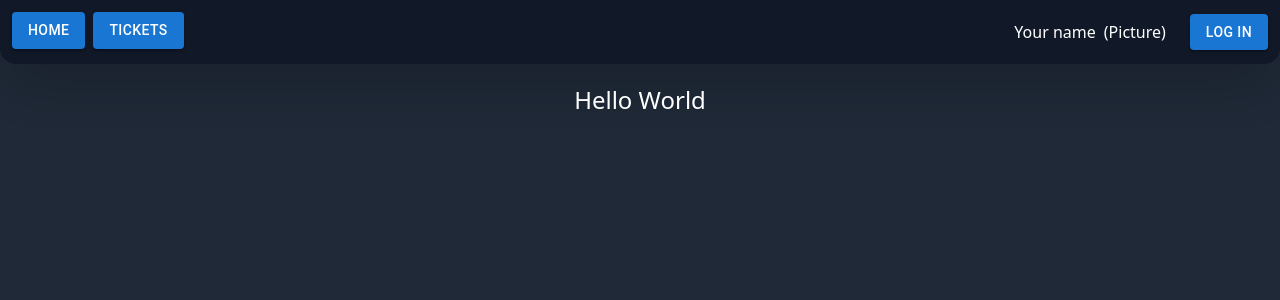
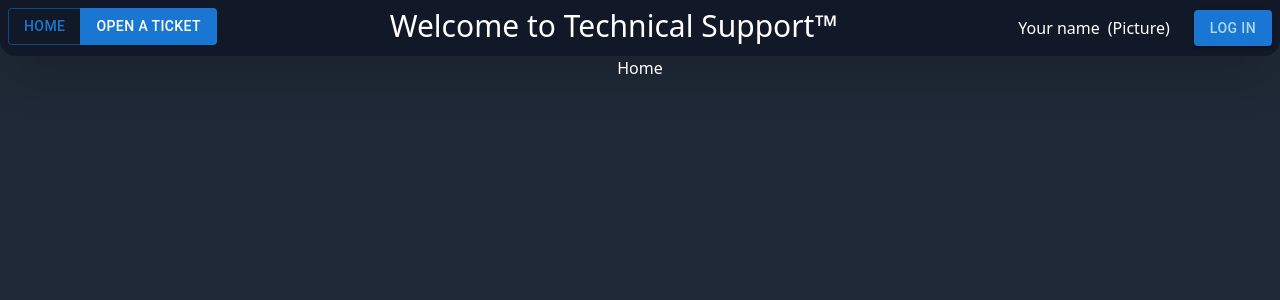
Before and after one commit to balhun/techsupport, a React (Vite) app: page / in a window 1280 px wide. Shown: the top 300 px of the page. Built offline with nearby package versions, Linux system fonts and the light colour scheme.

Commit message:
Fixed Routing, renamed some pages, worked on Menu more, still not done yet tho (remélem tetszik)

```diff
--- a/src/App.jsx
+++ b/src/App.jsx
@@ -1,20 +1,26 @@
 import { createBrowserRouter, RouterProvider } from "react-router-dom";
-import Menu from "./Menu"
-import Login from "./Login.jsx"
-import Ticket from "./Ticket.jsx"
+import Layout from "./Layout.jsx";
+import Home from "./pages/Home.jsx";
+import MyTickets from "./pages/MyTickets.jsx";
+import Login from "./pages/Login.jsx";
+import OpenTicket from "./pages/OpenTicket.jsx";
+import Profile from "./pages/Profile.jsx";
 
 function App() {
 
   const router = createBrowserRouter([
-    { path: "/", element: <Menu />, children: [
-      { path: "/ticket", element: <Ticket /> },
-      { path: "/login", element: <Login /> }
+    { path: "/", element: <Layout />, children: [
+      { path: "/", element: <Home /> },
+      { path: "/mytickets", element: <MyTickets /> },
+      { path: "/login", element: <Login /> },
+      { path: "/openticket", element: <OpenTicket /> },
+      { path: "/profile", element: <Profile /> }
     ]}
   ]);
+
   return (
     <div>
       <RouterProvider router={router}/>
-      <h1 className='text-white text-center text-2xl mt-5'>Hello World</h1>
     </div>
   )
 }
--- /dev/null
+++ b/src/Layout.jsx
@@ -0,0 +1,17 @@
+import React from 'react'
+import { Outlet } from 'react-router-dom'
+import Menu from "./pages/Menu.jsx";
+
+
+export default function Layout() {
+  return (
+    <div>
+        <div>
+            <Menu />
+        </div>
+        <div>
+            <Outlet />
+        </div>
+    </div>
+  )
+}
--- a/src/Menu.jsx
+++ /dev/null
@@ -1,26 +0,0 @@
-import { Button, Stack } from '@mui/material'
-import React from 'react'
-import { Link, useLocation } from 'react-router-dom'
-
-export default function Menu() {
-  const { pathname } = useLocation();
-  function click() {
-    console.log("Clicked on profile")
-  }
-
-  return (
-    <Stack direction='row' className='bg-gray-900 text-white justify-between p-3 rounded-b-2xl z-10 shadow-xl hover:shadow-2xl transition-shadow'>
-        <Stack direction='row' gap={1} >
-            <Link><Button variant={pathname == "/" ? "contained" : "contained"}>Home</Button></Link>
-            <Link><Button variant={pathname == "/ticket" ? "contained" : "contained"}>Tickets</Button></Link>
-        </Stack>
-        <Stack direction='row' gap={2} alignItems='center'>
-            <Stack direction='row' gap={1} onClick={click} className='p-2 rounded-md hover:bg-gray-800 hover:cursor-pointer transition-colors'>
-                <span>Your name</span>
-                <span>(Picture)</span>
-            </Stack>
-            <Link to="/login"><Button variant={pathname == "/login" ? "contained" : "contained"}>Log in</Button></Link>
-        </Stack>
-    </Stack>
-  )
-}
--- a/src/Ticket.jsx
+++ /dev/null
@@ -1,16 +0,0 @@
-import { Button, TextField } from "@mui/material";
-
-export default function Ticket(){
-    return(
-        <div>
-            <TextField
-            id="outlined-multiline-static"
-            label="Multiline"
-            multiline
-            rows={4}
-            defaultValue="Default Value"
-            />
-            <Button>Kuldes</Button>
-        </div>
-    )
-}
--- /dev/null
+++ b/src/pages/Home.jsx
@@ -0,0 +1,7 @@
+import React from 'react'
+
+export default function Home() {
+  return (
+    <div className='text-white text-center'>Home</div>
+  )
+}
--- a/src/Login.jsx
+++ b/src/pages/Login.jsx
@@ -2,11 +2,10 @@ import { InputAdornment, InputLabel, OutlinedInput, Stack } from "@mui/material"
 import { useState } from "react";
 
 export default function Login(){
+    /*
     const [showPassword, setShowPassword] = useState(false);
     const handleClickShowPassword = () => setShowPassword((show) => !show);
-    return(
-        <div>
-        <Stack>
+            <Stack>
             <FormControl sx={{ m: 1, width: '25ch' }} variant="outlined">
                 <InputLabel htmlFor="outlined-adornment-password">Password</InputLabel>
                 <OutlinedInput
@@ -31,6 +30,15 @@ export default function Login(){
                 />
            </FormControl>
         </Stack>
-        </div>
+
+        Hunor:
+        Ide egyszerű MUI-s textfieldek elegek szerintem
+        Tökre adnám ha középen baloldalt login tőle jobbra pedig regisztráció lenne
+        stylehoz guglizd a tailwindet, "amit akarsz csinálni + tailwind" googlebe és egyből megvan a válaszod
+        Mit gondolsz?
+
+    */
+    return(
+        <div className='text-white text-center'>Login Page</div>
     )
 }
--- /dev/null
+++ b/src/pages/Menu.jsx
@@ -0,0 +1,28 @@
+import { Button, ButtonGroup, Stack } from '@mui/material'
+import React from 'react'
+import { Link, useLocation } from 'react-router-dom'
+
+export default function Menu() {
+  const { pathname } = useLocation();
+
+  /*Ezen még dolgozok, még nem tetszik teljesen */
+
+  return (
+    <Stack direction='row' className='bg-gray-900 text-white justify-between p-2 rounded-b-2xl z-10 shadow-xl hover:shadow-2xl transition-shadow'>
+        <Stack direction='row' gap={1} >
+          <ButtonGroup variant='outlined'>
+            <Link to="/"><Button variant={pathname == "/" ? "outlined" : "contained"}>Home</Button></Link>
+            <Link to="/openticket"><Button variant={pathname == "/openticket" ? "outlined" : "contained"}>Open a Ticket</Button></Link>
+          </ButtonGroup>
+        </Stack>
+        <h1 className='text-3xl'>Welcome to Technical Support™</h1>
+        <Stack direction='row' gap={2} alignItems='center'>
+            <Link to="/profile"><Stack direction='row' gap={1} className="p-2 rounded-md hover:bg-gray-800 hover:cursor-pointer transition-colors" >
+                <span>Your name</span>
+                <span>(Picture)</span>
+            </Stack></Link>
+            <Link to="/login"><Button sx={{color: "lightblue"}}  variant={pathname == "/login" ? "outlined" : "contained"}>Log in</Button></Link>
+        </Stack>
+    </Stack>
+  )
+}
--- /dev/null
+++ b/src/pages/MyTickets.jsx
@@ -0,0 +1,14 @@
+
+export default function MyTicket(){
+    /*<TextField
+            id="outlined-multiline-static"
+            label="Multiline"
+            multiline
+            rows={4}
+            defaultValue="Default Value"
+            />
+            <Button>Kuldes</Button> */
+    return(
+        <div className='text-white text-center'>MyTickets (Megnézi be vagy e jelentkezve és ha igen akkor a ticketjeid mutatja, egyébként átirányit a loginra)</div>
+    )
+}
--- /dev/null
+++ b/src/pages/OpenTicket.jsx
@@ -0,0 +1,7 @@
+import React from 'react'
+
+export default function OpenTicket() {
+  return (
+    <div className='text-white text-center'>OpenTicket (Megnézi be vagy e jelentkezve és ha igen akkor új ticketet írhatsz, egyébként átirányit a loginra)</div>
+  )
+}
--- /dev/null
+++ b/src/pages/Profile.jsx
@@ -0,0 +1,7 @@
+import React from 'react'
+
+export default function Profile() {
+  return (
+    <div className='text-white text-center'>Profile</div>
+  )
+}
```
